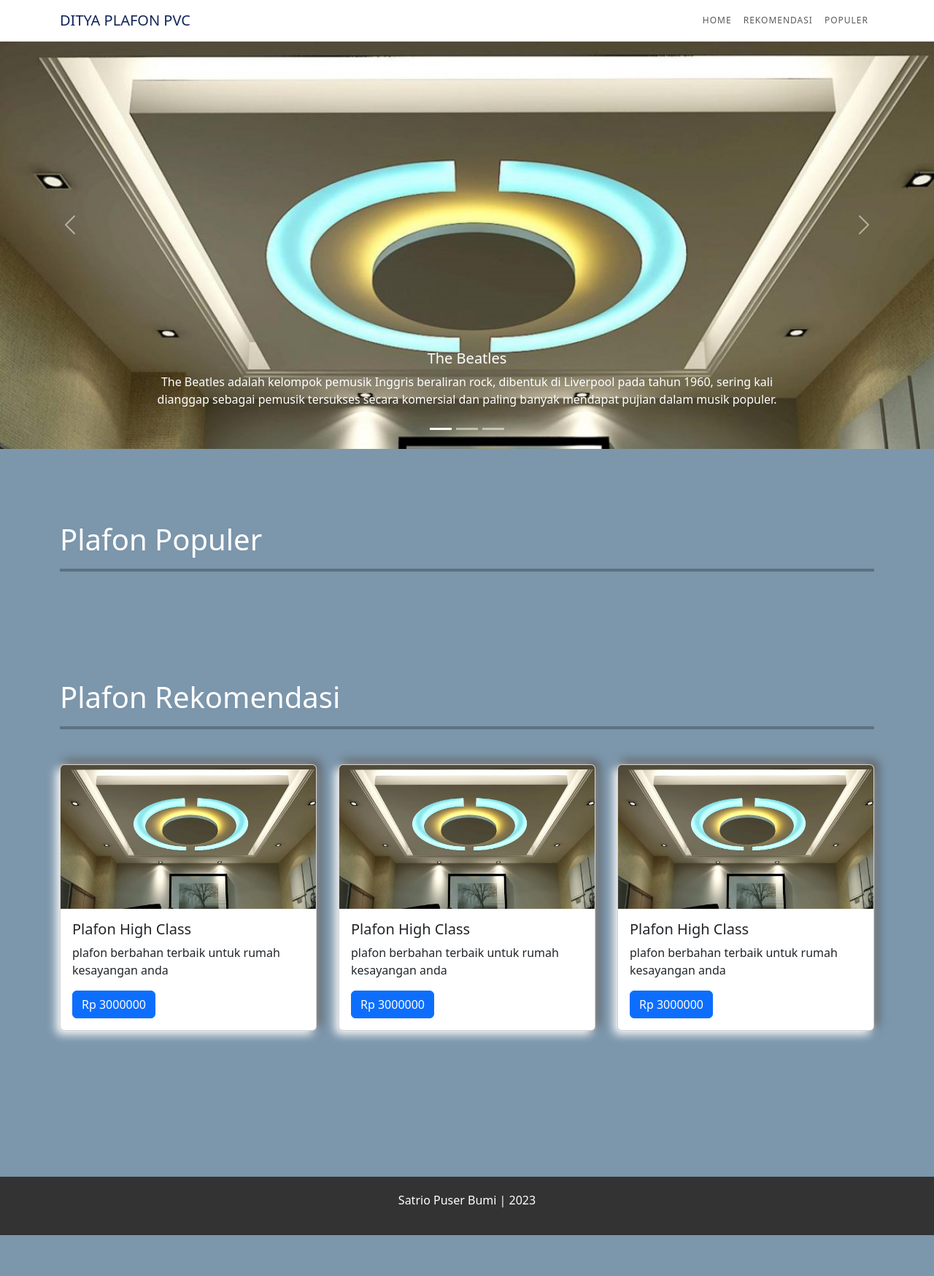
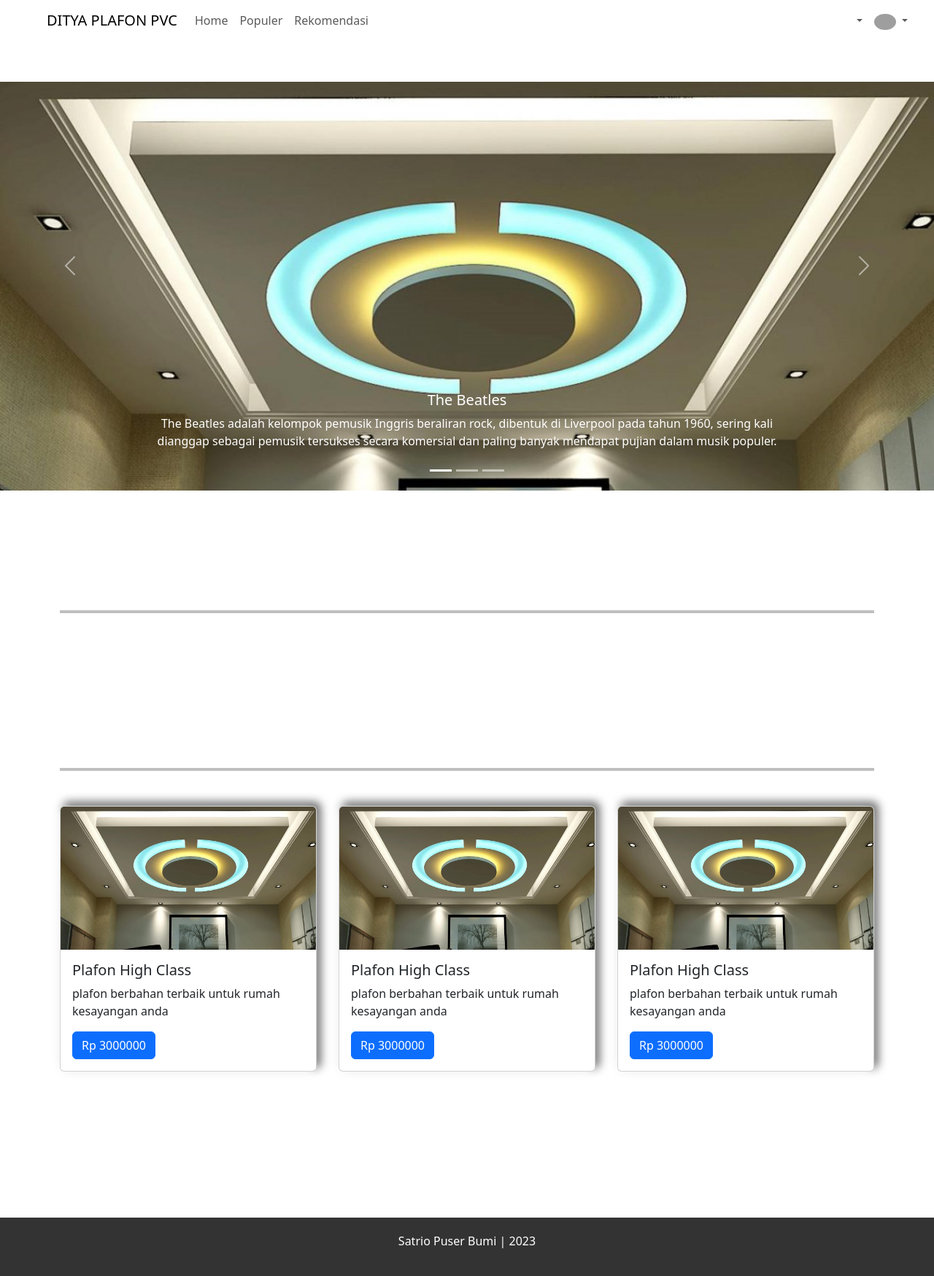
Before and after one commit to SatrioPb/company, a PHP site: page /barang.php in a window 1280 px wide. Shown: the whole page at 73% size. Before the commit the page ends 1692 px from the top, so only its background shows below. Run offline with PHP 8.4, Linux system fonts and the light colour scheme; data that the repository does not hold is empty; grey boxes are pictures that could not be loaded.

Commit message:
update tampilan

```diff
--- a/barang.php
+++ b/barang.php
@@ -20,24 +20,60 @@ include "connect.php";
     <link href="https://cdn.jsdelivr.net/npm/bootstrap@5.3.0-alpha3/dist/css/bootstrap.min.css" rel="stylesheet" integrity="sha384-KK94CHFLLe+nY2dmCWGMq91rCGa5gtU4mk92HdvYe+M/SXH301p5ILy+dN9+nJOZ" crossorigin="anonymous" />
 </head>
 
-<body style="background-color: #7c96ab" id="home">
+<body id="home">
     <!-- Nvbar -->
-    <nav class="navbar fixed-top navbar-expand-lg navbar-light bg-white">
-        <div class="container">
-            <a class="navbar-brand logo-text" href="#">DITYA PLAFON PVC</a>
-            <button class="navbar-toggler" type="button" data-bs-toggle="collapse" data-bs-target="#navbarNav" aria-controls="navbarNav" aria-expanded="false" aria-label="Toggle navigation">
-                <span class="navbar-toggler-icon"></span>
+    <nav class="navbar navbar-expand-lg ">
+        <div class="container-fluid">
+            <a class="navbar-brand" href="#">
+                <i class="fab fa-github fa-2x mx-3 ps-1"></i>
+            </a>
+            <button class="navbar-toggler" type="button" data-mdb-toggle="collapse" data-mdb-target="#navbarSupportedContent" aria-controls="navbarSupportedContent" aria-expanded="false" aria-label="Toggle navigation">
+                <i class="fas fa-bars"></i>
             </button>
-            <div class="collapse navbar-collapse" id="navbarNav">
-                <ul class="navbar-nav ms-auto">
+            <div class="collapse navbar-collapse" id="navbarSupportedContent">
+                <a class="navbar-brand logo-text" href="#">DITYA PLAFON PVC</a>
+                <ul class="navbar-nav me-auto mb-2 mb-lg-0">
                     <li class="nav-item">
                         <a class="nav-link" href="index.php">Home</a>
                     </li>
                     <li class="nav-item">
-                        <a class="nav-link" href="#rekom">Rekomendasi</a>
+                        <a class="nav-link" href="#">Populer</a>
                     </li>
                     <li class="nav-item">
-                        <a class="nav-link" href="#pop">Populer</a>
+                        <a class="nav-link" href="#">Rekomendasi</a>
+                    </li>
+
+                </ul>
+                <ul class="navbar-nav d-flex flex-row ms-auto me-3">
+                    <li class="nav-item me-3 me-lg-0 dropdown">
+                        <a class="nav-link dropdown-toggle" href="#" id="navbarDropdown" role="button" data-mdb-toggle="dropdown" aria-expanded="false">
+                            <i class="fas fa-plus"></i>
+                        </a>
+                        <ul class="dropdown-menu dropdown-menu-end" aria-labelledby="navbarDropdown">
+                            <li><a class="dropdown-item" href="#">Action</a></li>
+                            <li><a class="dropdown-item" href="#">Another action</a></li>
+                            <li>
+                                <hr class="dropdown-divider" />
+                            </li>
+                            <li>
+                                <a class="dropdown-item" href="#">Something else here</a>
+                            </li>
+                        </ul>
+                    </li>
+                    <li class="nav-item me-3 me-lg-0 dropdown">
+                        <a class="nav-link dropdown-toggle" href="#" id="navbarDropdown1" role="button" data-mdb-toggle="dropdown" aria-expanded="false">
+                            <img src="https://mdbootstrap.com/img/Photos/Avatars/img (31).jpg" class="rounded-circle" height="22" alt="" loading="lazy" />
+                        </a>
+                        <ul class="dropdown-menu dropdown-menu-end" aria-labelledby="navbarDropdown1">
+                            <li><a class="dropdown-item" href="#">Action</a></li>
+                            <li><a class="dropdown-item" href="#">Another action</a></li>
+                            <li>
+                                <hr class="dropdown-divider" />
+                            </li>
+                            <li>
+                                <a class="dropdown-item" href="#">Something else here</a>
+                            </li>
+                        </ul>
                     </li>
                 </ul>
             </div>
@@ -104,9 +140,10 @@ include "connect.php";
 
 
                     <div class="card" style="width: 22em; margin-bottom: 50px; ">
-                        <img src="img/plaf.jpg" class="card-img-top" alt="...">
+                        <img src="foto/<?php echo $data['foto']; ?>" width="354" height="300">
                         <div class="card-body">
                             <h5 class="card-title"><?php echo $data['nm_barang']; ?></h5>
+                            <p class="card-text"><?php echo $data['deskripsi']; ?></p>
                             <p class="card-text"><?php echo $data['jumlah']; ?></p>
                             <a href="beli.php?kd_barang='<?= $data['kd_barang']; ?>'" class="btn btn-primary"><?php echo $data['harga']; ?></a>
                         </div>
--- a/beli.php
+++ b/beli.php
@@ -72,7 +72,7 @@ $data = mysqli_fetch_array($result)
                 <tr>
                     <div class="old">
                         <div class="card" style="width: 22em;">
-                            <img src="img/plaf.jpg" class="card-img-top" alt="...">
+                            <img src="foto/<?php echo $data['foto']; ?>">
                             <div class="card-body">
                                 <h5 class="card-title"><?php echo $data['nm_barang']; ?></h5>
                                 <p class="card-text"><?php echo $data['jumlah']; ?></p>
--- a/css/barang.css
+++ b/css/barang.css
@@ -1,24 +1,18 @@
 @import url("https://fonts.googleapis.com/css2?family=Lato:ital,wght@0,400;0,700;1,400&display=swap");
 
-.navbar {
-  border-bottom: 1px solid rgba(0, 0, 0, 0.1);
+.form-white.input-group > .form-control:focus {
+  border-color: #fff;
+  box-shadow: inset 0 0 0 1px #fff;
 }
 
-.logo-text {
-  font-size: 22px;
-  text-transform: uppercase;
-  color: #11245a !important;
-}
-.navbar .nav-link {
-  font-size: 12px;
-  text-transform: uppercase;
-  letter-spacing: 1px;
+.navbar-dark .navbar-nav .nav-link {
+  color: #fff;
 }
 
-.navbar-light .navbar-nav .nav-link.active {
-  color: #162e6e;
+.navbar-dark .navbar-nav .nav-link:hover,
+.navbar-dark .navbar-nav .nav-link:focus {
+  color: rgba(255, 255, 255, 0.75);
 }
-
 
 .rekom {
   margin-top: 100px;
--- a/dashboard.php
+++ b/dashboard.php
@@ -229,6 +229,7 @@ $totalbarang = $barang->fetch_row()[0];
                 <table class="table table-bordered" id="dataTable" width="100%" cellspacing="0">
                   <thead>
                     <tr>
+                      <th>foto</th>
                       <th>Kode Barang</th>
                       <th>Nama Barang</th>
                       <th>deskripsi</th>
@@ -250,6 +251,7 @@ $totalbarang = $barang->fetch_row()[0];
                       ?>
 
                     <tr>
+                      <td><img src="foto/<?php echo $data['foto']; ?>" width="150" height="120"></td>
                       <td><?php echo $data['kd_barang']; ?></td>
                       <td><?php echo $data['nm_barang']; ?></td>
                       <td><?php echo $data['deskripsi']; ?></td>
--- a/hapus.php
+++ b/hapus.php
@@ -203,7 +203,7 @@ include "connect.php";
                                 <table class="table table-bordered" id="dataTable" width="100%" cellspacing="0">
                                     <thead>
                                         <tr>
-
+                                            <th>foto</th>
                                             <th>Kode Barang</th>
                                             <th>Nama Barang</th>
                                             <th>Deskripsi</th>
@@ -226,7 +226,7 @@ include "connect.php";
                                             ?>
 
                                         <tr>
-
+                                            <td><img src="foto/<?php echo $data['foto']; ?>" width="150" height="120"></td>
                                             <td><?php echo $data['kd_barang']; ?></td>
                                             <td><?php echo $data['nm_barang']; ?></td>
                                             <td><?php echo $data['deskripsi']; ?></td>
```
Also changed, not shown: index.php (+30 -59 lines), inputbrg.php (+11 -0 lines), tmb_brg.php (+7 -10 lines), foto/WhatsApp Image 2023-06-22 at 12.54.09.jpg (added), foto/album-joji-nectar.jpg (added), foto/arctic-monkeys-album-kapak.png (added).
